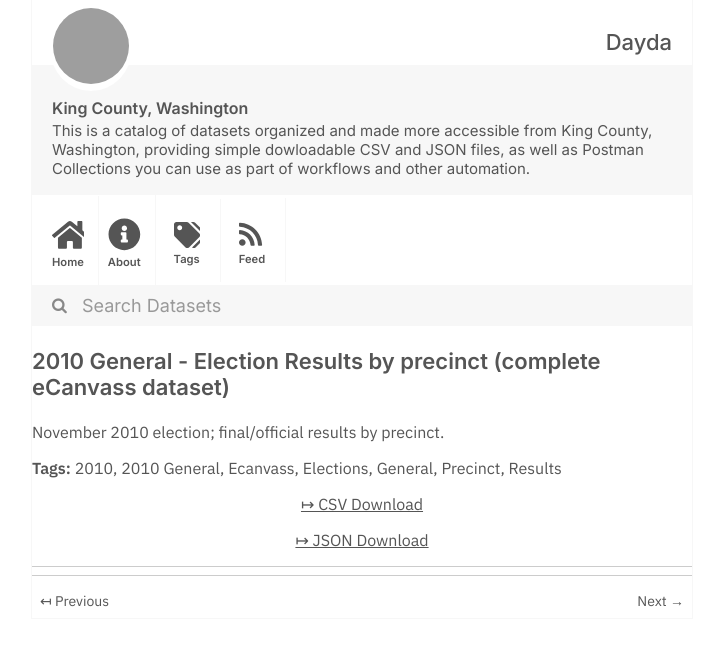
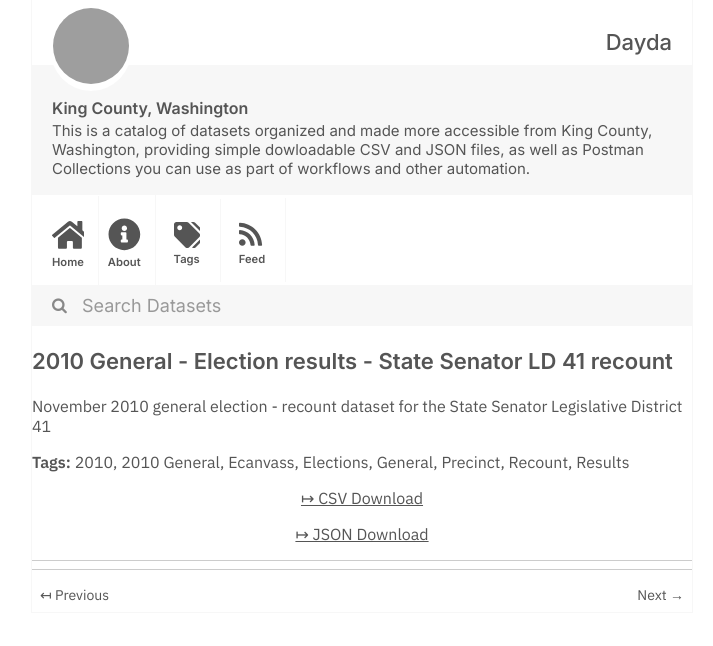
Before and after one commit to dayda-entities/king-county-washington, a Jekyll site: the page built from _posts/2020-11-10-2010-general-election-results-.md, in a window 1280 px wide, cut to the strip 0-646 px from the top of the page. Shown: the whole strip, without its empty margins (278-991 px from the left). Built offline with Jekyll 4.4.1, drawn with Linux system fonts in a browser that asks for light colours; grey boxes are pictures that could not be loaded.

```diff
--- a/_posts/2020-11-10-2010-general-election-results-.md
+++ b/_posts/2020-11-10-2010-general-election-results-.md
@@ -1,7 +1,7 @@
 ---
-title: 2010 General - Election Results by precinct (complete eCanvass dataset)
-created: '2020-11-10T16:58:39.199246'
-modified: '2020-11-10T16:58:39.199256'
+title: 2010 General - Election results - State Senator LD 41 recount
+created: '2020-11-10T16:58:33.988640'
+modified: '2020-11-10T16:58:33.988650'
 state: active
 type: dataset
 tags:
@@ -11,12 +11,13 @@ tags:
   - Elections
   - General
   - Precinct
+  - Recount
   - Results
 groups:
   - Local Government
-csv_url: 'https://data.kingcounty.gov/api/views/jet5-cigp/rows.csv?accessType=DOWNLOAD'
-json_url: 'https://data.kingcounty.gov/api/views/jet5-cigp/rows.json?accessType=DOWNLOAD'
+csv_url: 'https://data.kingcounty.gov/api/views/a29e-gcic/rows.csv?accessType=DOWNLOAD'
+json_url: 'https://data.kingcounty.gov/api/views/a29e-gcic/rows.json?accessType=DOWNLOAD'
 layout: post
 
 ---
-November 2010 election; final/official results by precinct.
+November 2010 general election - recount dataset for the State Senator Legislative District 41
```
